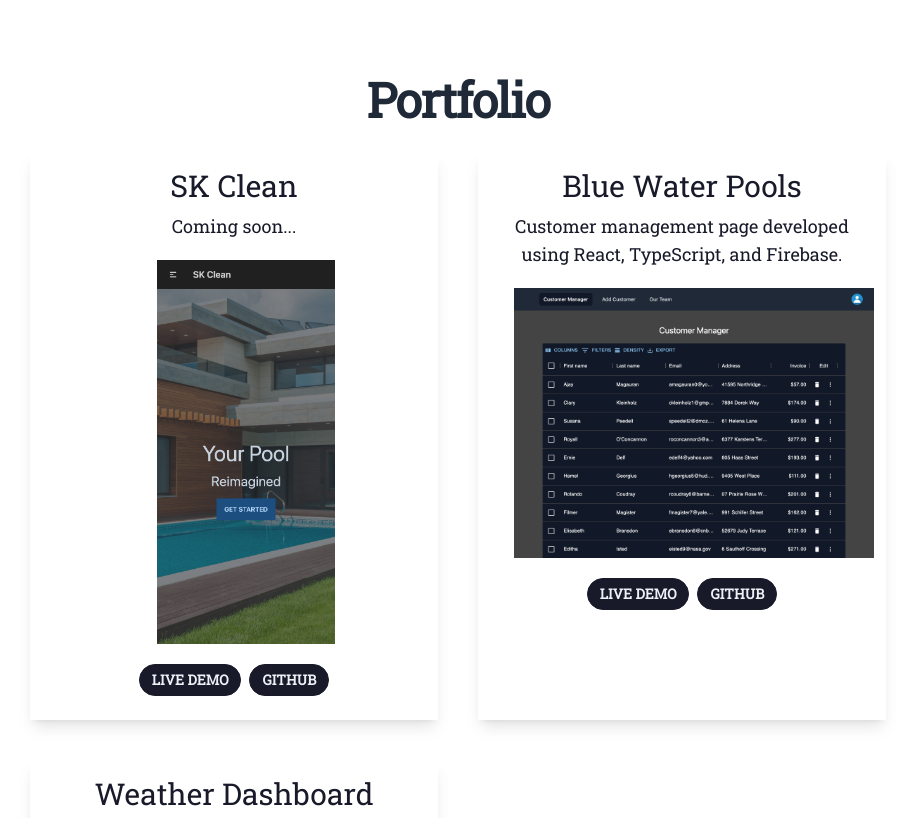
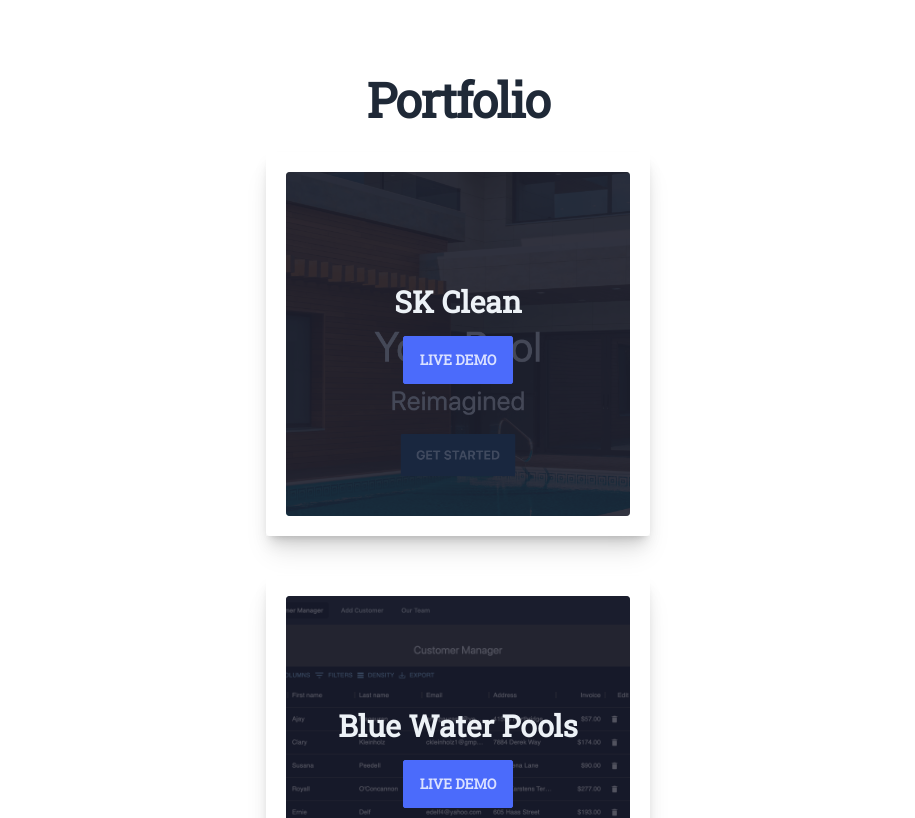
Before and after one commit to brian-gee/react-portfolio, a Next.js app: page / in a window 1280 px wide. Shown: the part 1060-1878 px from the top of the page, without its empty margins (182-1097 px from the left). Built offline with nearby package versions, Linux system fonts and the light colour scheme.

Commit message:
updating to new cards

```diff
--- /dev/null
+++ b/components/daisyCard.js
@@ -0,0 +1,34 @@
+import Image from 'next/image';
+import Link from 'next/link';
+
+export default function DaisyCard(params) {
+  const { portfolioItems } = params;
+
+  return (
+    <div className="max-w-4xl md:grid md:grid-cols-1">
+      {portfolioItems.map((portfolioItem, i) => (
+        <div key={i} className="shadow-lg m-5">
+          <Link href={portfolioItem.link}>
+            <div className="card h-96 w-96 bg-base-100 shadow-xl image-full p-5">
+              <figure>
+                <Image
+                  className="object-contain "
+                  src={portfolioItem.image}
+                  alt={portfolioItem.name}
+                />
+              </figure>
+              <div className="card-body">
+                <h2 className="card-title justify-center text-3xl pt-20">
+                  {portfolioItem.name}
+                </h2>
+                <div className="flex justify-center pt-2">
+                  <button className="btn btn-primary">Live Demo</button>
+                </div>
+              </div>
+            </div>
+          </Link>
+        </div>
+      ))}
+    </div>
+  );
+}
--- a/components/portfolio.js
+++ b/components/portfolio.js
@@ -1,5 +1,6 @@
 import { useState } from 'react';
 import PortfolioItem from './portfolioItem';
+import DaisyCard from './daisyCard';
 import BlueWaterPools from '../public/bwp.png';
 import WeatherDashboard from '../public/wd.png';
 import SKClean from '../public/sk-app.png';
@@ -39,7 +40,7 @@ export default function Portfolio() {
             </h3>
           </div>
           <div className="flex justify-center">
-            <PortfolioItem portfolioItems={portfolioItems} />
+            <DaisyCard portfolioItems={portfolioItems} />
           </div>
         </section>
       </main>
--- a/pages/index.js
+++ b/pages/index.js
@@ -1,5 +1,6 @@
 import Head from 'next/head';
 import Portfolio from '../components/portfolio';
+import DaisyCard from '../components/daisyCard';
 import Contact from '../components/contact';
 import About from '../components/about';
 
```
